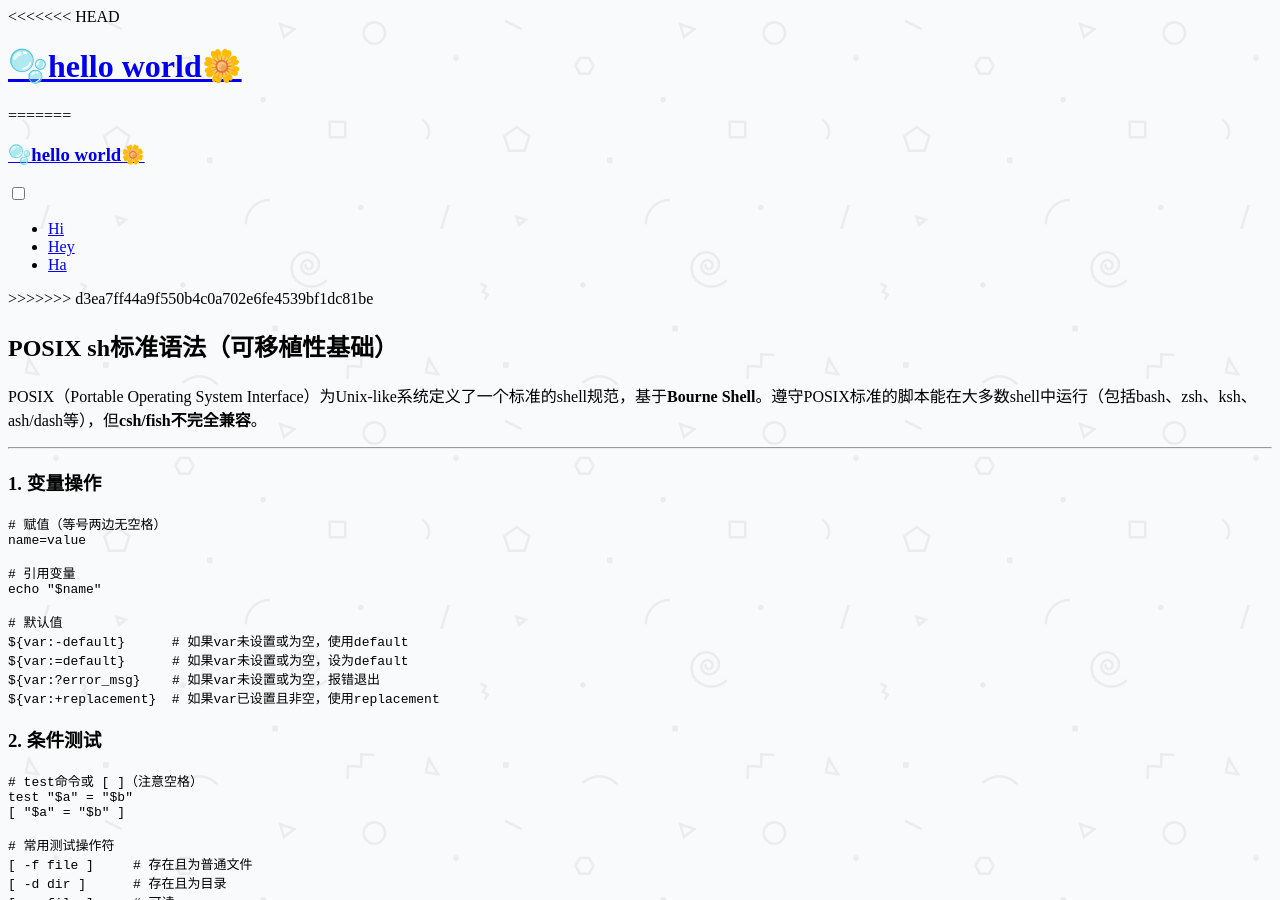
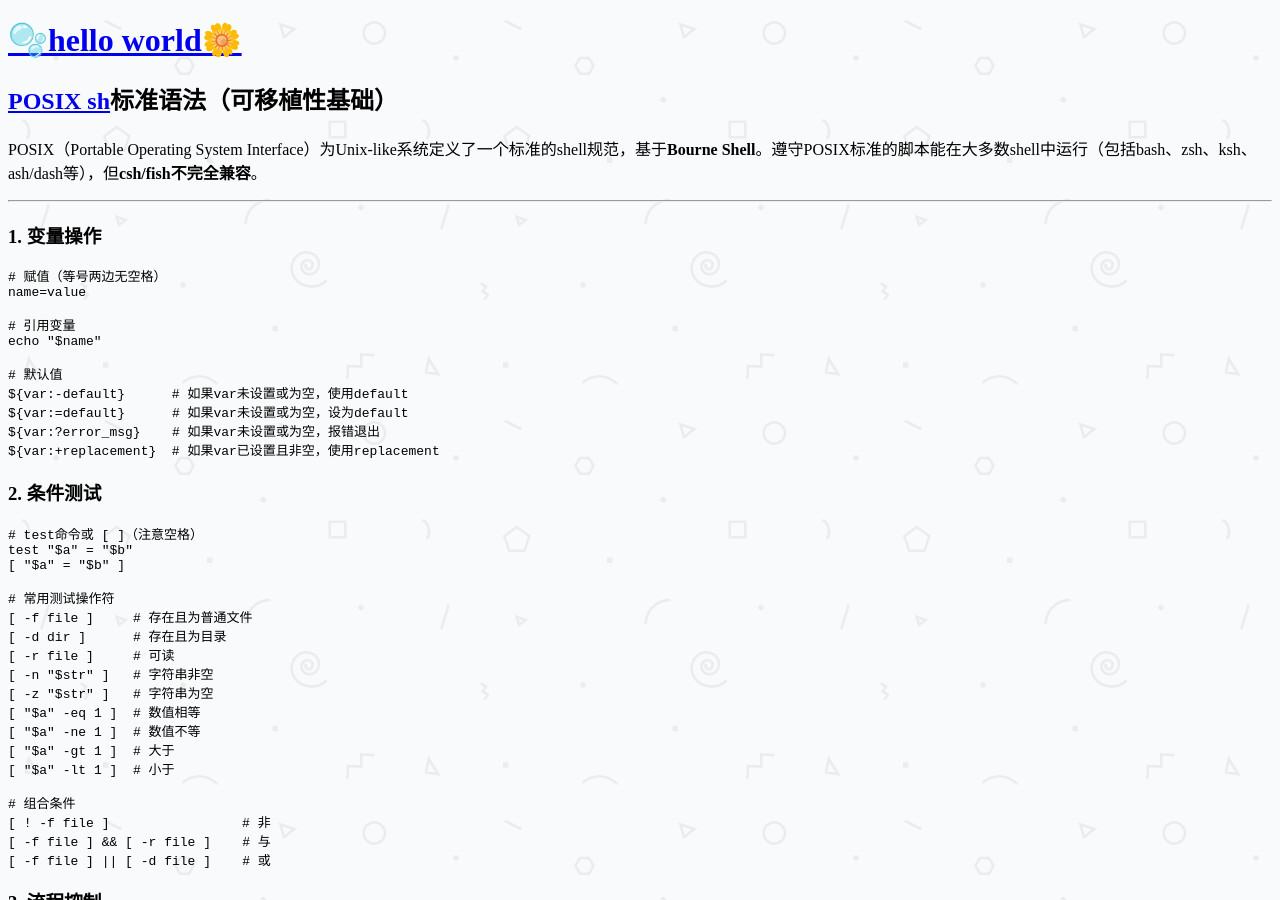
Before and after one commit to jejujiang/blog, a Jekyll site: the page built from _posts/2026-01-01-shell.md, in a window 1280 px wide and 900 px high. Built offline with Jekyll 4.4.1, drawn with Linux system fonts in a browser that asks for light colours.

Commit message:
hello world

```diff
--- a/_layouts/default.html
+++ b/_layouts/default.html
@@ -8,33 +8,7 @@
   </head>
 
   <body>
-<<<<<<< HEAD
         <h1><a href="/">🫧{{ site.title }}🌼</a></h1>
-=======
-        <nav class="border split-nav">
-      <div class="nav-brand">
-        <h3><a href="/">🫧{{ site.title }}🌼</a></h3>
-      </div>
-      <div class="collapsible">
-        <input id="collapsible1" type="checkbox" name="collapsible1">
-        <label for="collapsible1">
-          <div class="bar1"></div>
-          <div class="bar2"></div>
-          <div class="bar3"></div>
-        </label>
-        <div class="collapsible-body">
-          <ul class="inline">
-            <li><a href="#">Hi</a></li>
-            <li><a href="#">Hey</a></li>
-            <li><a href="#">Ha</a></li>
-          </ul>
-        </div>
-      </div>
-    </nav>
-
-    <div class="container-lg">
-      <div class="paper margin-large padding-left-large">
->>>>>>> d3ea7ff44a9f550b4c0a702e6fe4539bf1dc81be
         {{ content }}
   </body>
 </html>
--- a/_posts/2026-01-01-shell.md
+++ b/_posts/2026-01-01-shell.md
@@ -2,7 +2,7 @@
 layout: default
 ---
 
-## **POSIX sh标准语法（可移植性基础）**
+## **[POSIX sh](https://pubs.opengroup.org/onlinepubs/9799919799/)标准语法（可移植性基础）**
 
 POSIX（Portable Operating System Interface）为Unix-like系统定义了一个标准的shell规范，基于**Bourne Shell**。遵守POSIX标准的脚本能在大多数shell中运行（包括bash、zsh、ksh、ash/dash等），但**csh/fish不完全兼容**。
 
```
Also changed, not shown: _posts/2025-05-20-lxp.html (deleted, +0 -14 lines).
